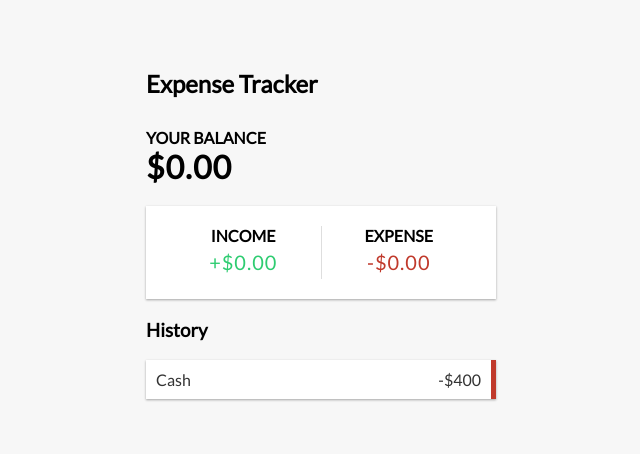
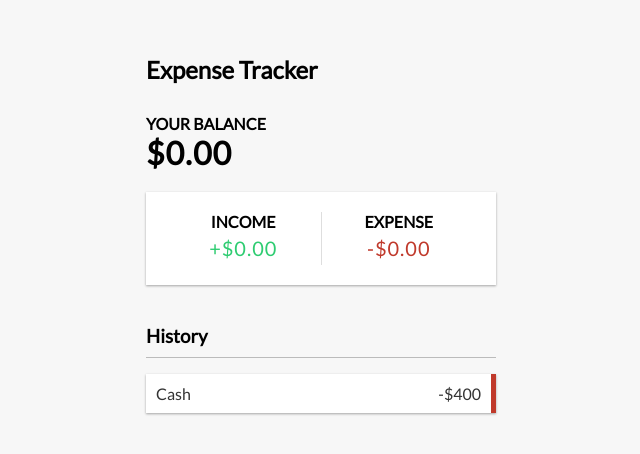
Before and after one commit to YawTeh/MERN-AlphaBudgeteers, a React (Create React App) app: page / in a window 1280 px wide. Shown: the part 156-610 px from the top of the page, without its empty margins (319-959 px from the left). Built offline with nearby package versions, Linux system fonts and the light colour scheme.

Commit message:
Updated CSS

```diff
--- a/src/App.css
+++ b/src/App.css
@@ -27,6 +27,12 @@ body {
 h1 {
   letter-spacing: 1px;
   margin: 0;
+}
+
+h3 {
+  border-bottom: 1px solid #bbb;
+  padding-bottom: 10px;
+  margin: 40px 0 10px;
 }
 
 h4 {
```
